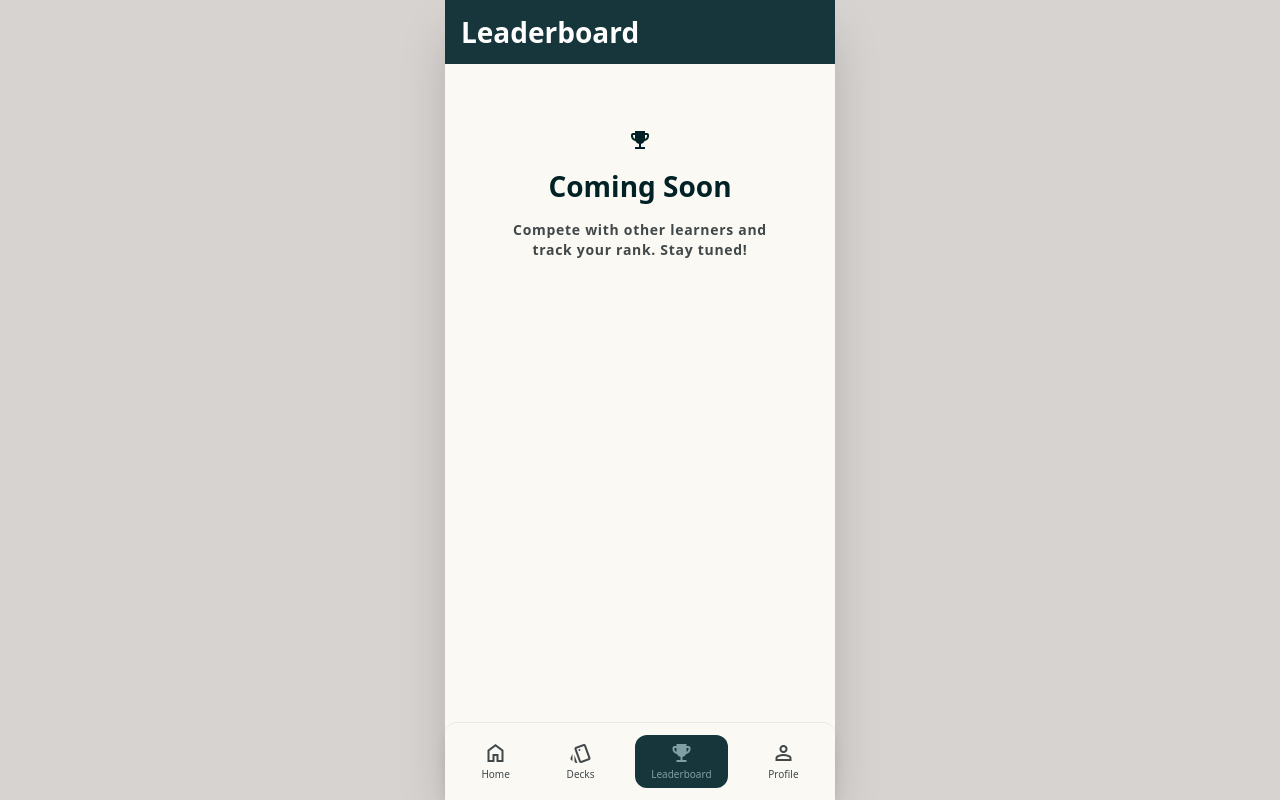
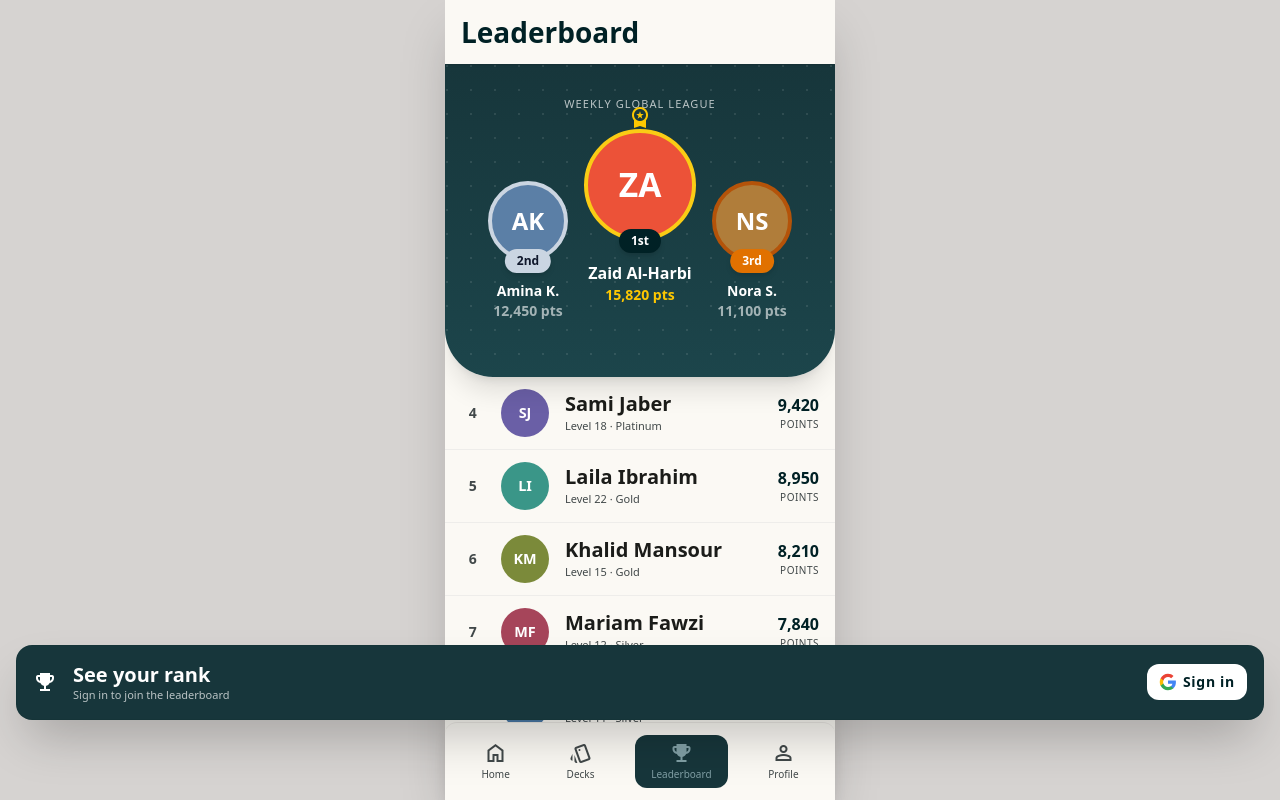
Before and after one commit to rahatsayyed/amau-arabic-flashcard, a Next.js app: page /leaderboard in a window 1280 px wide. Built offline with nearby package versions, Linux system fonts and the light colour scheme; no server answers.

Commit message:
feat: implement Leaderboard page with user context, podium display, and Google sign-in prompt

```diff
--- a/app/leaderboard/page.tsx
+++ b/app/leaderboard/page.tsx
@@ -1,21 +1,225 @@
+'use client';
+
+import { useEffect, useState } from 'react';
+import Image from 'next/image';
+import { createClient } from '@/lib/supabase/client';
+import { getUserProgress } from '@/lib/storage';
+import { GoogleSignInButton } from '@/components/GoogleSignInButton';
+import type { User } from '@supabase/supabase-js';
+
+// ── Mock data ────────────────────────────────────────────────────────────────
+
+const MOCK_LEADERS = [
+  { rank: 1, name: 'Zaid Al-Harbi',   level: 24, tier: 'Platinum', points: 15820, initials: 'ZA', color: '#EC5238' },
+  { rank: 2, name: 'Amina K.',        level: 20, tier: 'Platinum', points: 12450, initials: 'AK', color: '#5B7FA6' },
+  { rank: 3, name: 'Nora S.',         level: 18, tier: 'Gold',     points: 11100, initials: 'NS', color: '#B07D3A' },
+  { rank: 4, name: 'Sami Jaber',      level: 18, tier: 'Platinum', points:  9420, initials: 'SJ', color: '#6A5FA6' },
+  { rank: 5, name: 'Laila Ibrahim',   level: 22, tier: 'Gold',     points:  8950, initials: 'LI', color: '#3A9688' },
+  { rank: 6, name: 'Khalid Mansour',  level: 15, tier: 'Gold',     points:  8210, initials: 'KM', color: '#7B8A3A' },
+  { rank: 7, name: 'Mariam Fawzi',    level: 12, tier: 'Silver',   points:  7840, initials: 'MF', color: '#A6455A' },
+  { rank: 8, name: 'Yara Hassan',     level: 11, tier: 'Silver',   points:  7520, initials: 'YH', color: '#4A7AA6' },
+  { rank: 9, name: 'Tariq Aziz',      level: 14, tier: 'Silver',   points:  7100, initials: 'TA', color: '#5A8A5A' },
+  { rank: 10, name: 'Hana Bakir',     level:  9, tier: 'Bronze',   points:  6890, initials: 'HB', color: '#A6783A' },
+];
+
+// ── Sub-components ────────────────────────────────────────────────────────────
+
+function Avatar({
+  initials,
+  color,
+  size = 48,
+  avatarUrl,
+  name,
+  ring,
+}: {
+  initials: string;
+  color: string;
+  size?: number;
+  avatarUrl?: string;
+  name?: string;
+  ring?: string;
+}) {
+  const sizeClass = size === 56 ? 'w-14 h-14' : size === 48 ? 'w-12 h-12' : size === 80 ? 'w-20 h-20' : 'w-28 h-28';
+  const ringStyle = ring ? { border: `4px solid ${ring}` } : {};
+  return (
+    <div
+      className={`${sizeClass} rounded-full flex items-center justify-center overflow-hidden flex-shrink-0`}
+      style={{ background: color, ...ringStyle }}
+    >
+      {avatarUrl ? (
+        <Image src={avatarUrl} alt={name ?? initials} width={size} height={size} className="w-full h-full object-cover" />
+      ) : (
+        <span className="font-bold text-white" style={{ fontSize: size * 0.3 }}>{initials}</span>
+      )}
+    </div>
+  );
+}
+
+function PodiumCard({
+  entry,
+  place,
+}: {
+  entry: typeof MOCK_LEADERS[0];
+  place: 1 | 2 | 3;
+}) {
+  const isFirst = place === 1;
+  const ringColor = place === 1 ? '#FACC15' : place === 2 ? '#CBD5E1' : '#B45309';
+  const badgeBg = place === 1 ? 'bg-primary' : place === 2 ? 'bg-slate-300' : 'bg-amber-600';
+  const badgeText = place === 1 ? 'text-white' : place === 2 ? 'text-slate-900' : 'text-white';
+  const badgeLabel = place === 1 ? '1st' : place === 2 ? '2nd' : '3rd';
+  const avatarSize = isFirst ? 112 : 80;
+
+  return (
+    <div className={`flex flex-col items-center ${isFirst ? '-translate-y-4' : ''} transition-transform`}>
+      <div className="relative">
+        {isFirst && (
+          <div className="absolute -top-6 left-1/2 -translate-x-1/2">
+            <span
+              className="material-symbols-outlined text-yellow-400 text-[36px]"
+              style={{ fontVariationSettings: "'FILL' 1" }}
+            >
+              workspace_premium
+            </span>
+          </div>
+        )}
+        <Avatar initials={entry.initials} color={entry.color} size={avatarSize} ring={ringColor} />
+        <div className={`absolute -bottom-3 left-1/2 -translate-x-1/2 ${badgeBg} ${badgeText} font-bold text-xs px-3 py-1 rounded-full shadow-md whitespace-nowrap`}>
+          {badgeLabel}
+        </div>
+      </div>
+      <p className={`text-white font-bold mt-5 ${isFirst ? 'text-base' : 'text-sm'}`}>{entry.name}</p>
+      <p className={`font-bold text-sm ${isFirst ? 'text-yellow-400' : 'text-white/60'}`}>
+        {entry.points.toLocaleString()} pts
+      </p>
+    </div>
+  );
+}
+
+// ── Main page ─────────────────────────────────────────────────────────────────
+
 export default function LeaderboardPage() {
+  const [user, setUser] = useState<User | null | undefined>(undefined);
+  const [userPoints, setUserPoints] = useState(0);
+
+  useEffect(() => {
+    createClient().auth.getUser().then(({ data: { user } }) => setUser(user));
+    const p = getUserProgress();
+    setUserPoints(p.totalCardsReviewed * 10);
+  }, []);
+
+  const isLoading = user === undefined;
+  const isLoggedIn = !!user;
+  const displayName = (user?.user_metadata?.full_name as string | undefined) ?? 'You';
+  const avatarUrl = user?.user_metadata?.avatar_url as string | undefined;
+  const initials = displayName.split(' ').map(w => w[0]).join('').slice(0, 2).toUpperCase();
+  const estimatedRank = Math.max(11, MOCK_LEADERS.length + 1);
+
   return (
-    <>
-      <header className="sticky top-0 z-50 flex items-center px-gutter h-16 bg-primary-container text-on-primary">
-        <span className="font-headline-lg-mobile text-headline-lg-mobile">Leaderboard</span>
+    <div className="pb-36">
+      {/* Header */}
+      <header className="sticky top-0 z-50 flex items-center justify-between px-gutter h-16 bg-surface shadow-sm">
+        <h1 className="font-headline-lg-mobile text-headline-lg-mobile text-primary">Leaderboard</h1>
       </header>
-      <div className="flex flex-col items-center justify-center flex-1 px-container-margin py-16 gap-4 text-center">
+
+      {/* Podium */}
+      <section
+        className="pt-8 pb-14 px-gutter rounded-b-[3rem] shadow-xl relative overflow-hidden"
+        style={{ background: 'linear-gradient(180deg, #17363B 0%, #1c454b 100%)' }}
+      >
+        {/* dot grid overlay */}
+        <div
+          className="absolute inset-0 opacity-10 pointer-events-none"
+          style={{
+            backgroundImage: 'radial-gradient(circle at 2px 2px, white 1px, transparent 0)',
+            backgroundSize: '24px 24px',
+          }}
+        />
+        <p className="text-white/70 font-label-md text-[11px] text-center tracking-widest uppercase mb-8">
+          Weekly Global League
+        </p>
+        <div className="flex items-end justify-center gap-4 w-full max-w-sm mx-auto">
+          <PodiumCard entry={MOCK_LEADERS[1]} place={2} />
+          <PodiumCard entry={MOCK_LEADERS[0]} place={1} />
+          <PodiumCard entry={MOCK_LEADERS[2]} place={3} />
+        </div>
+      </section>
+
+      {/* Rank list */}
+      <section className="bg-surface divide-y divide-primary/5">
+        {MOCK_LEADERS.slice(3).map(entry => (
+          <div key={entry.rank} className="flex items-center justify-between px-gutter py-3 hover:bg-surface-container-low transition-colors">
+            <div className="flex items-center gap-4">
+              <span className="w-6 text-center font-bold font-label-md text-label-md text-on-surface-variant">
+                {entry.rank}
+              </span>
+              <Avatar initials={entry.initials} color={entry.color} size={48} />
+              <div>
+                <p className="font-title-md text-title-md text-on-surface">{entry.name}</p>
+                <p className="font-label-md text-[11px] text-on-surface-variant">Level {entry.level} · {entry.tier}</p>
+              </div>
+            </div>
+            <div className="text-right">
+              <p className="font-bold text-primary">{entry.points.toLocaleString()}</p>
+              <p className="font-label-md text-[10px] text-on-surface-variant uppercase tracking-wider">Points</p>
+            </div>
+          </div>
+        ))}
+      </section>
+
+      {/* ── User context bar (logged in) ── */}
+      {!isLoading && isLoggedIn && (
+        <div className="fixed bottom-20 left-4 right-4 z-40">
+          <div
+            className="p-4 rounded-2xl shadow-2xl flex items-center justify-between border-2 border-primary/20"
+            style={{ background: '#17363B' }}
+          >
+            <div className="flex items-center gap-3">
+              <div className="relative">
+                <Avatar initials={initials} color="#EC5238" size={48} avatarUrl={avatarUrl} name={displayName} />
+                <div className="absolute -top-1 -right-1 bg-primary text-white w-5 h-5 rounded-full flex items-center justify-center font-bold" style={{ fontSize: 10 }}>
+                  {estimatedRank}
+                </div>
+              </div>
+              <div>
+                <p className="font-bold text-sm text-white">{displayName}</p>
+                <p className="font-label-md text-[11px] text-white/60">Keep studying to climb the ranks!</p>
+              </div>
+            </div>
+            <div className="flex items-center gap-5">
+              <div className="text-center">
+                <p className="font-label-md text-[10px] text-white/60">Rank</p>
+                <p className="font-bold text-primary">#{estimatedRank}</p>
+              </div>
+              <div className="text-center">
+                <p className="font-label-md text-[10px] text-white/60">Points</p>
+                <p className="font-bold text-white">{userPoints.toLocaleString()}</p>
+              </div>
+            </div>
+          </div>
+        </div>
+      )}
+
+      {/* ── Sign-in prompt (logged out) ── */}
+      {!isLoading && !isLoggedIn && (
+        <div className="fixed bottom-20 left-4 right-4 z-40">
+          <div className="bg-primary-container rounded-2xl shadow-2xl p-4 flex items-center gap-4 border border-primary/10">
             <span
-          className="material-symbols-outlined text-primary text-[72px]"
+              className="material-symbols-outlined text-on-primary text-[36px] flex-shrink-0"
               style={{ fontVariationSettings: "'FILL' 1" }}
             >
               emoji_events
             </span>
-        <h2 className="font-headline-lg-mobile text-headline-lg-mobile text-primary">Coming Soon</h2>
-        <p className="font-body-md text-label-md text-on-surface-variant max-w-[260px]">
-          Compete with other learners and track your rank. Stay tuned!
-        </p>
+            <div className="flex-1 min-w-0">
+              <p className="font-title-md text-title-md text-on-primary leading-tight">See your rank</p>
+              <p className="font-label-md text-[11px] text-on-primary/70">Sign in to join the leaderboard</p>
             </div>
-    </>
+            <GoogleSignInButton
+              label="Sign in"
+              className="flex items-center gap-1.5 h-9 px-3 rounded-xl bg-on-primary text-primary font-bold font-label-md text-label-md flex-shrink-0 disabled:opacity-60"
+            />
+          </div>
+        </div>
+      )}
+    </div>
   );
 }
```
Lines whose indentation alone changed are shown as unchanged.
